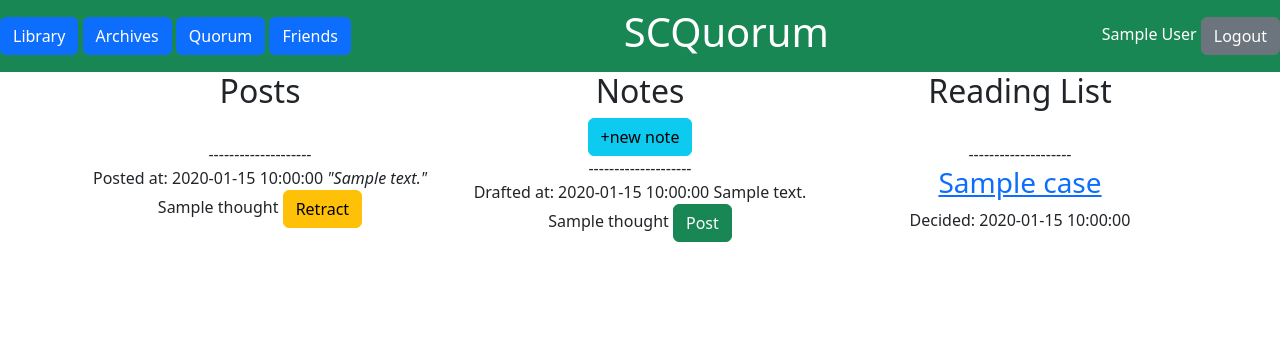
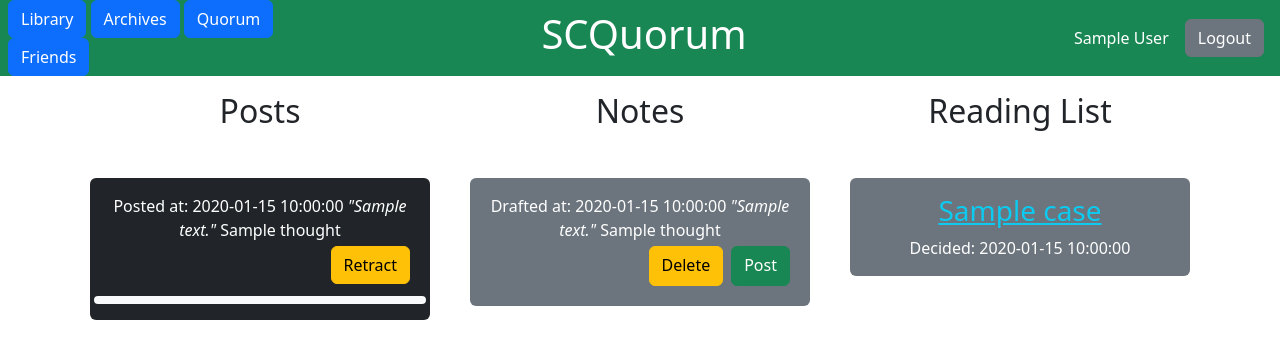
Before and after one commit to czmud/SCQuorum, a Flask app: template flask_app/templates/library.html in a window 1280 px wide. Shown: the top 359 px of the page. Run offline with Flask 2, Linux system fonts and the light colour scheme; the template is opened without the code that fills it: most values are stand-ins (such as "Sample title", 1, 10 or a date in 2020).

Commit message:
add post timing feature; move add-note to articles

```diff
--- a/flask_app/models/user.py
+++ b/flask_app/models/user.py
@@ -67,7 +67,7 @@ class User:
                 users.notes[row["notes.id"]] = note.Note(note_data)
         # then separate query to get posts
         query = "SELECT posts.* FROM users JOIN posts on users.id = posts.user_id \
-            WHERE users.id=%(id)s;"
+            WHERE users.id=%(id)s ORDER BY created_at DESC;"
         results = connectToMySQL(cls.db).query_db(query, data)
         for row in results:
             users.posts[row["id"]] = post.Post(row)
--- /dev/null
+++ b/flask_app/static/js/script.js
@@ -0,0 +1,18 @@
+
+
+
+function showHideNote(){
+    let noteElement = document.getElementById("note-form")
+    if (noteElement.style.visibility === "hidden"){
+        noteElement.style.visibility = "visible";
+        console.log(noteElement)
+        document.getElementById("note-button-draft").style.display = "none";
+    } else {
+        noteElement.style.visibility = "hidden";
+        let fieldElements = document.querySelectorAll(".note-input");
+        for ( let field of fieldElements ) {
+            field.value = "";
+        }
+        document.getElementById("note-button-draft").style.display = ""
+    }
+}
--- a/flask_app/templates/base.html
+++ b/flask_app/templates/base.html
@@ -6,24 +6,28 @@
     <meta name="viewport" content="width=device-width, initial-scale=1.0">
     <link rel="icon" type="image/x-icon" href="{{ url_for('static', filename='images/favicon.png') }}">
     <link href="https://cdn.jsdelivr.net/npm/bootstrap@5.2.0/dist/css/bootstrap.min.css" rel="stylesheet" integrity="sha384-gH2yIJqKdNHPEq0n4Mqa/HGKIhSkIHeL5AyhkYV8i59U5AR6csBvApHHNl/vI1Bx" crossorigin="anonymous">
+    <script type="text/javascript" src="{{ url_for('static', filename='js/script.js') }}" async></script>
     <title>SCQuorum</title>
 </head>
 <body>
-    <div class="navbar text-bg-success">
-        <div>
-            <a class="btn btn-primary" href="/library" role="button">Library</a>
-            <a class="btn btn-primary" href="/archives" role="button">Archives</a>
+    <div class="d-flex justify-content-between text-bg-success align-items-center">
+        <div class="col-3 align-items-center ms-2">
+        <a class="btn btn-primary" href="/library" role="button">Library</a>
+        <a class="btn btn-primary" href="/archives" role="button">Archives</a>
             <a class="btn btn-primary" href="/quorum" role="button">Quorum</a>
             <a class="btn btn-primary" href="/friends" role="button">Friends</a>
         </div>
-        <h1>SCQuorum</h1>
-        <div>
+        <div class="col-3 d-flex justify-content-center align-items-center">
+            <h1>SCQuorum</h1>
+        </div>
+
+        <div class="col-3 d-flex justify-content-end align-items-center">
             {{users.full_name}}
-            <a class="btn btn-secondary" href="/user_logout" role="button">Logout</a>
+            <a class="btn btn-secondary mx-3" href="/user_logout" role="button">Logout</a>
         </div>
     </div>
     <div class="container text-center">
-        <div class="row">
+        <div class="row justify-content-center">
 
             {% block page_content %}{% endblock %}
 
--- a/flask_app/templates/library.html
+++ b/flask_app/templates/library.html
@@ -3,33 +3,55 @@
 {% block page_content %}
 
     <div class="col">
-        <h2>Posts</h2>
+        <h2 class="mt-3 mb-5">Posts</h2>
         {% for post in users.posts.values() %}
-        <br>--------------------<br>
-        <span>Posted at: {{post.created_at}}</span>
-        <span><i>"{{post.excerpt}}"</i></span>
-        <span>{{post.thought}}</span>
-        <a class="btn btn-warning" href="/retract_post/{{post.id}}" role="button">Retract</a><br><br>
+            {% if post.time_left %}
+            <div class="text-bg-dark rounded m-2 p-3">
+            {% else %}
+            <div class="text-bg-secondary rounded m-2 p-3">
+            {% endif %}
+                <span>Posted at: {{post.created_at}}</span>
+                <i>"{{post.excerpt}}"</i>
+                <span>{{post.thought}}</span>
+                {% if post.time_left %}
+                <div class="d-flex flex-row justify-content-end">
+                    <a class="btn btn-warning m-1" href="/retract_post/{{post.id}}" role="button">Retract</a>
+                </div>
+                <div class="row text-bg-light rounded p-1 mb-n1 mt-2">
+                    <div class="text-bg-danger rounded text-start overflow-auto" style="width: {{ post.time_left['percent'] }}%">
+                        {% if post.time_left['percent'] > 15 %}
+                        {{post.time_left['hours']}}h {{post.time_left['minutes']}}m
+                        {% elif post.time_left['percent'] > 5 %}
+                        {{post.time_left['minutes_raw']}}m
+                        {% endif %}
+                    </div>
+                </div>
+                {% endif %}
+            </div>
         {% endfor %}
     </div>
     <div class="col">
-        <h2>Notes</h2>
-        <a class="btn btn-info" href="/new_note" role="button">+new note</a>
+        <h2 class="mt-3 mb-5">Notes</h2>
         {% for note in users.notes.values() %}
-        <br>--------------------<br>
-        <span>Drafted at: {{note.created_at}}</span>
-        <span>{{note.excerpt}}</span>
-        <span>{{note.thought}}</span>
-        <a class="btn btn-success" href="/post_note/{{note.id}}" role="button">Post</a><br><br>
+        <div class="text-bg-secondary rounded m-2 p-3">
+            <span>Drafted at: {{note.created_at}}</span>
+            <i>"{{note.excerpt}}"</i>
+            <span>{{note.thought}}</span>
+            <br>
+            <div class="d-flex flex-row justify-content-end">
+                <a class="btn btn-warning m-1" href="/delete_note/{{note.id}}" role="button">Delete</a><br><br>
+                <a class="btn btn-success m-1" href="/post_note/{{note.id}}" role="button">Post</a><br><br>
+            </div>
+        </div>
         {% endfor %}
     </div>
     <div class="col">
-        <h2>Reading List</h2>
+        <h2 class="mt-3 mb-5">Reading List</h2>
         {% for case in users.cases.values() %}
-        <br>--------------------<br>
-        <h3><a href="/cases/{{case.id}}">{{case.title}}</a></h3>
-        <span>Decided: {{case.decision_date}}</span>
-        <br>
+        <div class="text-bg-secondary rounded m-2 p-3">
+            <h3><a class="link-info" href="/cases/{{case.id}}">{{case.title}}</a></h3>
+            <span>Decided: {{case.decision_date}}</span>
+        </div>
         {% endfor %}
     </div>
 
```
Also changed, not shown: flask_app/controllers/notes.py (+7 -0 lines), flask_app/controllers/posts.py (+0 -8 lines), flask_app/models/post.py (+12 -16 lines), flask_app/templates/archives.html (+6 -6 lines), flask_app/templates/caseread.html (+16 -2 lines), flask_app/templates/friends.html (+5 -4 lines), flask_app/templates/quorum.html (+10 -7 lines).
